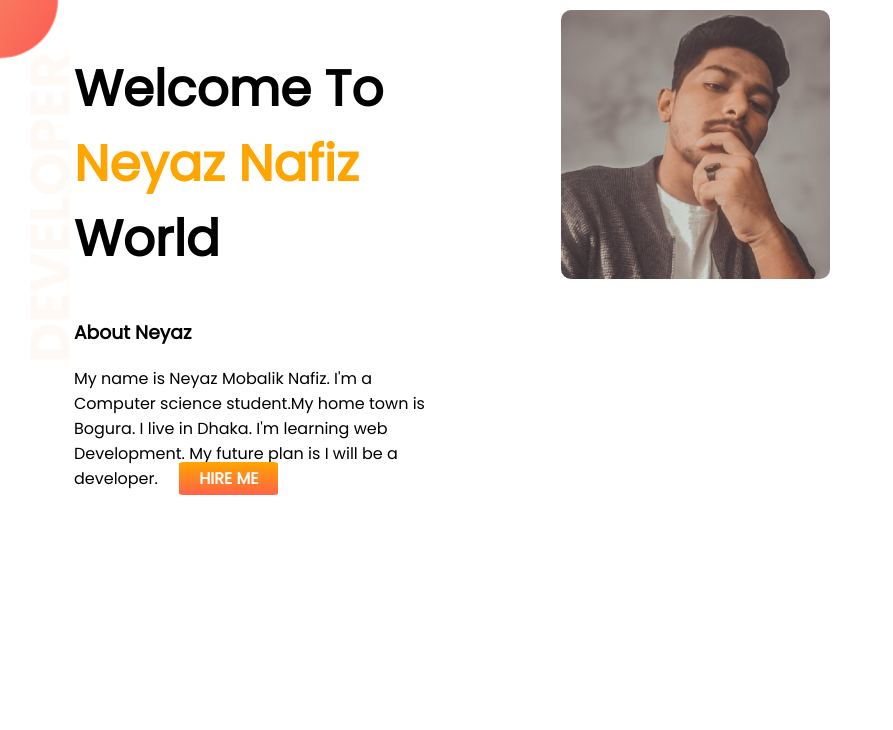
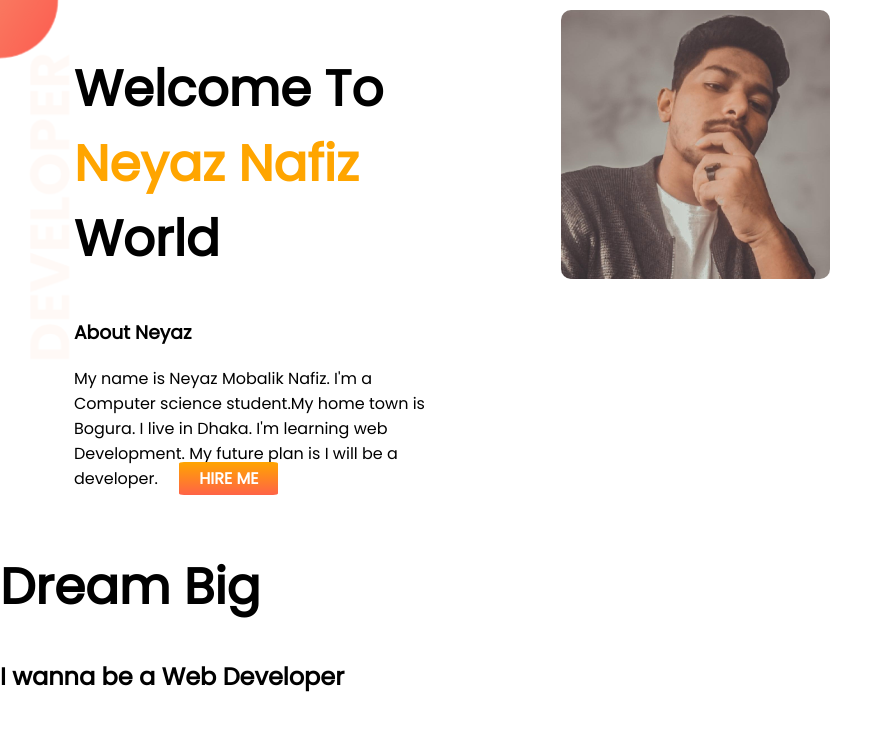
Before and after one commit to neyaznafiz/Developer-portfolio, a plain HTML site: page index.html in a window 1280 px wide. Shown: the whole page, without its empty margins (0-893 px from the left). Drawn offline with Linux system fonts and the light colour scheme; a web font is replaced by a local one.

Commit message:
dream big

```diff
--- a/index.html
+++ b/index.html
@@ -34,6 +34,8 @@
 
     </section>
 
+    <h1>Dream Big</h1>
+    <h2>I wanna be a Web Developer</h2>
 
 </body>
 
```
